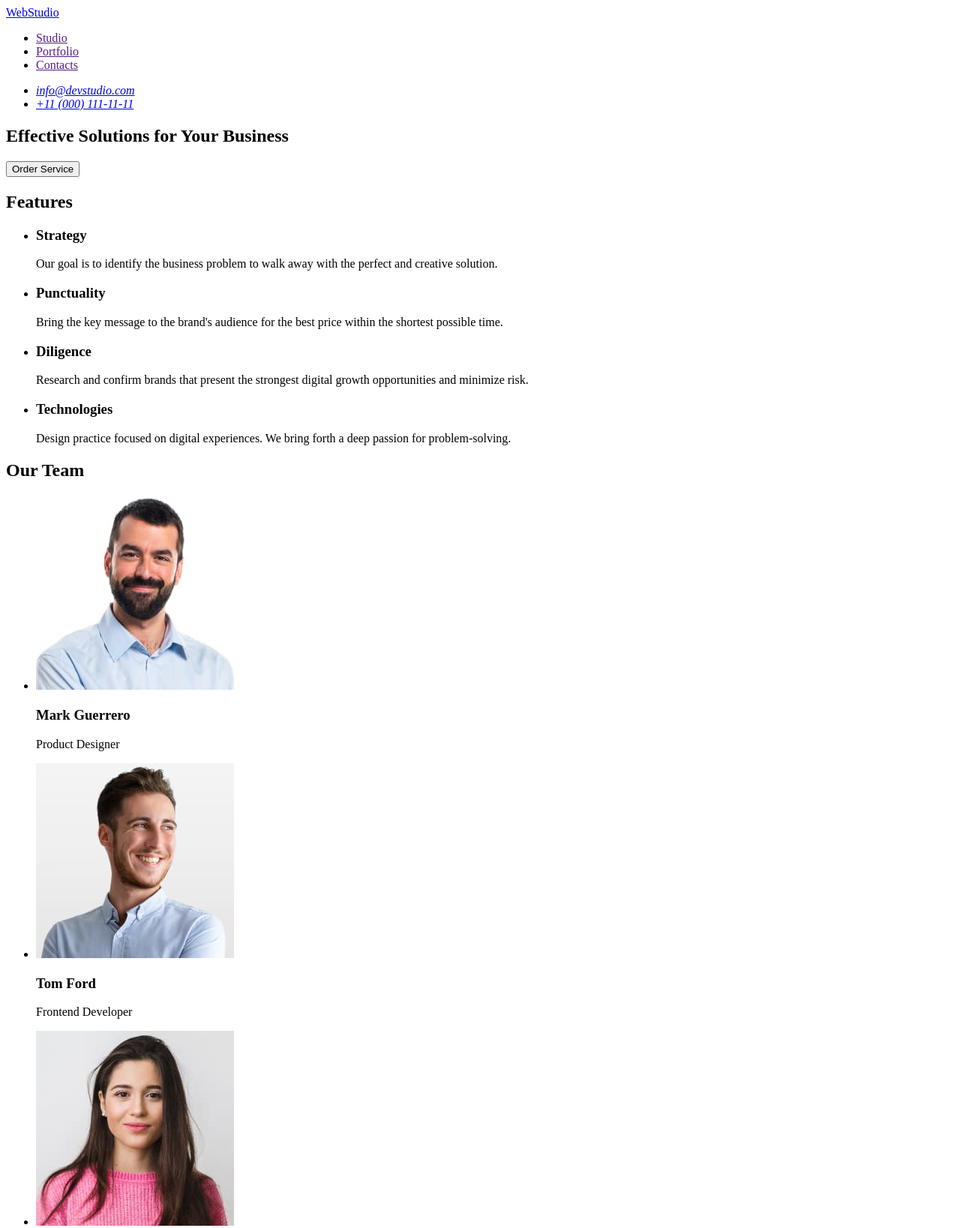
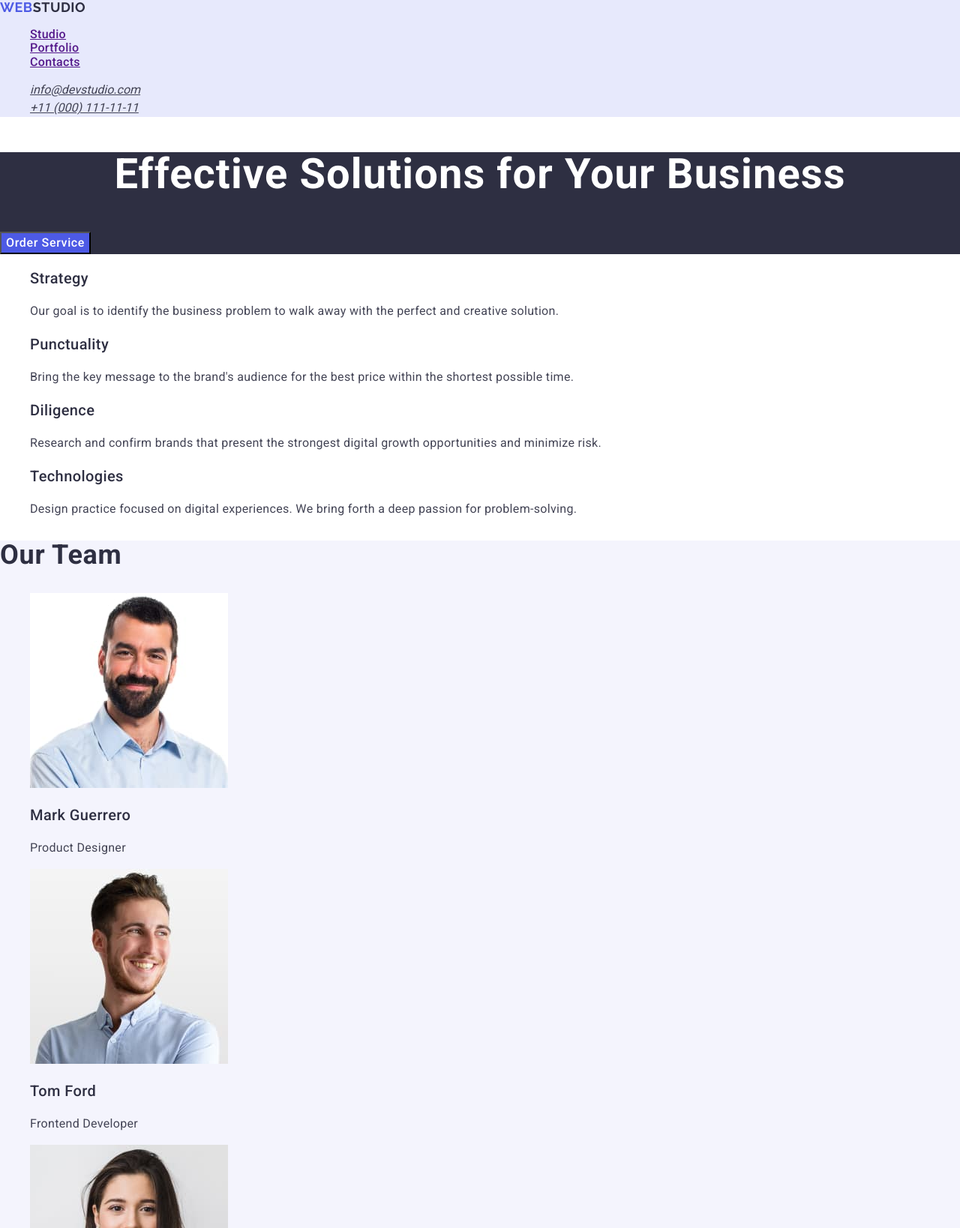
Before and after one commit to YaroslavMatiash/goit-markup-hw-02, a plain HTML site: page index.html in a window 1280 px wide. Shown: the top 1638 px of the page at 75% size. Drawn offline with nearby package versions, Linux system fonts and the light colour scheme.

Commit message:
update(1)

```diff
--- /dev/null
+++ b/css/styles.css
@@ -0,0 +1,203 @@
+/* Header */
+.page-header {
+   background-color:#E7E9FC;
+}
+
+.page-nav {
+   font-family: Roboto;
+   font-size: 16px;
+   font-weight: 500;
+   line-height: 1,5;
+   letter-spacing: 0.32px;
+   text-decoration: none;
+   list-style-type: none;
+   color: #2E2F42;
+}
+
+.page-nav .link:hover,
+.page-nav .link:focus {
+   color: #404BBF
+}
+
+.link-list {
+   text-decoration: none;
+   list-style-type: none;
+}
+
+.logo {
+   font-family: Raleway, sans-serif;
+   font-size: 18px;
+   font-weight: 700;
+   line-height: 1.16;
+   letter-spacing: 0.54px;
+   text-transform: uppercase;
+   color: #2E2F42;
+   text-decoration: none;
+}
+
+.logo-beginning {
+   color: #4D5AE5;
+}
+
+.contacts-list {
+   text-decoration: none;
+   list-style-type: none;
+}
+
+.contacts-link {
+   font-size: 16px;
+   line-height: 24px;
+   letter-spacing: 1.5;
+   color: #434455;
+}
+
+.contacts-link:hover,
+.contacts-link:focus {
+   color: #404BBF;
+}
+
+/* Body */
+body {
+   font-family: Roboto, sans-serif;
+   font-size: 16px;
+   background-color: #fff;
+   color: #434455;
+}
+
+/* Page title */
+.title-background {
+   background-color: #2E2F42;
+}
+
+.page-title {
+   font-size: 56px;
+   font-weight: 700;
+   line-height: 1.07;
+   letter-spacing: 1.12px;
+   color: #FFFFFF;
+   text-align: center;
+}
+
+.page-button {
+   background-color: #4D5AE5;
+   color: #FFFFFF;
+   cursor: pointer;
+   font-family: inherit;
+   font-weight: 500;
+   line-height: 1.5;
+   letter-spacing: 0.64px;
+}
+
+.page-button:hover {
+   background-color: #404BBF;
+}
+
+/* Features */
+.features-section-title {
+   display: none;
+}
+
+.feature-list {
+   text-decoration: none;
+   list-style-type: none;
+}
+
+.feature-list-title {
+   font-size: 20px;
+   font-weight: 500;
+   line-height: 1.2;
+   letter-spacing: 0.4px;
+   color: #2E2F42;
+}
+
+.feature-list .text {
+   line-height: 1.5;
+   letter-spacing: 0.32px;
+}
+
+/* Team */
+.team-section {
+   background-color: #F4F4FD;
+}
+
+.team-section-title {
+   font-size: 36px;
+   font-weight: 700;
+   line-height: 1.11;
+   letter-spacing: 0.72px;
+   text-transform: capitalize;
+   color: #2E2F42;
+}
+
+.team-list {
+   text-decoration: none;
+   list-style-type: none;
+}
+
+.team-list-title {
+   font-size: 20px;
+   font-weight: 500;
+   line-height: 1.2;
+   letter-spacing: 0.4px;
+   color: #2E2F42;
+}
+
+.team-list .text {
+   line-height: 1.5;
+   letter-spacing: 0.32px;
+}
+
+/* Portfolio */
+.portfolio-section-title {
+   font-size: 36px;
+   font-weight: 700;
+   line-height: 1.11;
+   letter-spacing: 0.72px;
+   text-transform: capitalize;
+   color: #2E2F42;
+}
+
+.portfolio-list {
+   text-decoration: none;
+   list-style-type: none;
+}
+
+.portfolio-list-title {
+   font-size: 20px;
+   font-weight: 500;
+   line-height: 1.2;
+   letter-spacing: 0.4px;
+   color: #2E2F42;
+}
+
+.portfolio-list .text {
+   line-height: 1.5;
+   letter-spacing: 0.32px;
+}
+
+/* Footer */
+.page-footer {
+   background-color: #2E2F42;
+}
+
+.logo-footer {
+   font-family: Raleway, sans-serif;
+   font-size: 18px;
+   font-weight: 700;
+   line-height: 1.16;
+   letter-spacing: 0.54px;
+   text-transform: uppercase;
+   color: #F4F4FD;
+   text-decoration: none;
+}
+
+.logo-footer-beginning {
+   color: #4D5AE5;
+}
+
+.footer-text {
+   font-size: 16px;
+   line-height: 1.5;
+   letter-spacing: 0.32px;
+   color: #F4F4FD;
+}
--- a/index.html
+++ b/index.html
@@ -3,106 +3,160 @@
 <head>
    <meta charset="UTF-8">
    <meta name="viewport" content="width=device-width, initial-scale=1.0">
-   <title>Document</title>
+   <title>WebStudio</title>
+   <link rel="preconnect" href="https://fonts.googleapis.com">
+   <link rel="preconnect" href="https://fonts.gstatic.com" crossorigin>
+   <link href="https://fonts.googleapis.com/css2?family=Raleway:wght@700&family=Roboto:wght@400;500;700&display=swap"
+      rel="stylesheet">
+   <link rel="stylesheet" href="https://cdn.jsdelivr.net/npm/modern-normalize@2.0.0/modern-normalize.min.css">
+   <link rel="stylesheet" href="./css/styles.css">
 </head>
 <body>
-   <header>
+   <header class="page-header">
 
-      <nav>
-      <a href="./index.html">WebStudio</a>
-         <ul>
-            <li><a href="">Studio</a></li>
-            <li><a href="">Portfolio</a></li>
-            <li><a href="">Contacts</a></li>
+      <nav class="page-nav">
+      <a href="./index.html" class="logo"><span class="logo-beginning">WEb</span>Studio</a>
+         <ul class="link-list">
+            <li><a href="" class="link">Studio</a></li>
+            <li><a href="" class="link">Portfolio</a></li>
+            <li><a href="" class="link">Contacts</a></li>
          </ul>
       </nav>
 
-      <address>
-         <ul>
+      <address class="contacts">
+         <ul class="contacts-list">
             <li>
-               <a href="mailto:info@devstudio.com">info@devstudio.com</a>
+               <a href="mailto:info@devstudio.com" class="contacts-link">info@devstudio.com</a>
             </li>
-         <li>
-               <a href="tel:+110001111111">+11 (000) 111-11-11</a>
-         </li>
+            <li class="contacts-list">
+               <a href="tel:+110001111111" class="contacts-link">+11 (000) 111-11-11</a>
+            </li>
          </ul>
       </address>
 
    </header>
 
    <main>
-      <section>
 
-         <h1>Effective Solutions for Your Business</h1>
+      <!-- Page title -->
+      <section class="title-background">
 
-         <button type="button">Order Service</button>
+         <h1 class="page-title">Effective Solutions for Your Business</h1>
+
+         <button type="button" class="page-button">Order Service</button>
 
       </section>
 
-      <section>
+      <!-- Features -->
+      <section class="section">
 
-         <h2>Features</h2>
+         <h2 class="features-section-title">Features</h2>
 
-         <ul>
+         <ul class="feature-list">
             <li>
-               <h3>Strategy</h3>
-               <p>Our goal is to identify the business problem to walk away with the perfect and creative solution.</p>
+               <h3 class="feature-list-title">Strategy</h3>
+               <p class="text">Our goal is to identify the business problem to walk away with the perfect and creative solution.</p>
             </li>
 
             <li>
-               <h3>Punctuality</h3>
-               <p>Bring the key message to the brand's audience for the best price within the shortest possible time.</p>
+               <h3 class="feature-list-title">Punctuality</h3>
+               <p class="text">Bring the key message to the brand's audience for the best price within the shortest possible time.</p>
             </li>
 
             <li>
-               <h3>Diligence</h3>
-               <p>Research and confirm brands that present the strongest digital growth opportunities and minimize risk.</p>
+               <h3 class="feature-list-title">Diligence</h3>
+               <p class="text">Research and confirm brands that present the strongest digital growth opportunities and minimize risk.</p>
             </li>
 
             <li>
-               <h3>Technologies</h3>
-               <p>Design practice focused on digital experiences. We bring forth a deep passion for problem-solving.</p>
+               <h3 class="feature-list-title">Technologies</h3>
+               <p class="text">Design practice focused on digital experiences. We bring forth a deep passion for problem-solving.</p>
             </li>
             </ul>
 
       </section>
 
-      <section>
+      <!-- Team -->
+      <section class="team-section">
 
-         <h2>Our Team</h2>
-         <ul>
-            <li>
-               <img src="./images/mark.jpg" alt="Mark Guerrero" width="264" height="260">
-               <h3>Mark Guerrero</h3>
-               <p>Product Designer</p>
+         <h2 class="team-section-title">Our Team</h2>
+         <ul class="team-list">
+            <li class="team-list-item">
+               <img src="./images/mark.jpg" alt="Mark Guerrero" width="264" height="260" class="team-photo">
+               <h3 class="team-list-title">Mark Guerrero</h3>
+               <p class="text">Product Designer</p>
             </li>
 
-            <li>
-               <img src="./images/tom.jpg" alt="Tom Ford" width="264" height="260">
-               <h3>Tom Ford</h3>
-               <p>Frontend Developer</p>
+            <li class="team-list-item">
+               <img src="./images/tom.jpg" alt="Tom Ford" width="264" height="260" class="team-photo">
+               <h3 class="team-list-title">Tom Ford</h3>
+               <p class="text">Frontend Developer</p>
             </li>
 
-            <li>
-               <img src="./images/camila.jpg" alt="Camila Garcia" width="264" height="260">
-               <h3>Camila Garcia</h3>
-               <p>Marketing</p>
+            <li class="team-list-item">
+               <img src="./images/camila.jpg" alt="Camila Garcia" width="264" height="260" class="team-photo">
+               <h3 class="team-list-title">Camila Garcia</h3>
+               <p class="text">Marketing</p>
             </li>
 
-            <li>
-               <img src="./images/daniel.jpg" alt="Daniel Wilson" width="264" height="260">
-               <h3>Daniel Wilson</h3>
-               <p>UI Designer</p>
+            <li class="team-list-item">
+               <img src="./images/daniel.jpg" alt="Daniel Wilson" width="264" height="260" class="team-photo">
+               <h3 class="team-list-title">Daniel Wilson</h3>
+               <p class="text">UI Designer</p>
             </li>
          </ul>
       </section>
 
+      <!-- Portfolio -->
+      <section class="section">
+
+         <h2 class="portfolio-section-title">Our Portfolio</h2>
+
+            <ul class="portfolio-list">
+               <li class="portfolio-list-item">
+                  <img src="./images/banking-app.jpg" alt="banking-app" width="360" height="300" class="portfolio-photo">
+                  <h3 class="portfolio-list-title">Banking App</h3>
+                  <p class="text">App</p>
+               </li>
+
+               <li class="portfolio-list-item">
+                  <img src="./images/cashless-payment.jpg" alt="cashless-payment" width="360" height="300" class="portfolio-photo">
+                  <h3 class="portfolio-list-title">Cashless Payment</h3>
+                  <p class="text">Marketing</p>
+               </li>
+
+               <li class="portfolio-list-item">
+                  <img src="./images/meditation-app.jpg" alt="meditation-app" width="360" height="300" class="portfolio-photo">
+                  <h3 class="portfolio-list-title">Meditaion App</h3>
+                  <p class="text">App</p>
+               </li>
+
+               <li class="portfolio-list-item">
+                  <img src="./images/taxi-service.jpg" alt="taxi-service" width="360" height="300" class="portfolio-photo">
+                  <h3 class="portfolio-list-title">Taxi Service</h3>
+                  <p class="text">Marketing</p>
+               </li>
+
+               <li class="portfolio-list-item">
+                  <img src="./images/screen-illustrations.jpg" alt="screen-illustrations" width="360" height="300" class="portfolio-photo">
+                  <h3 class="portfolio-list-title">Screen Illustrations</h3>
+                  <p class="text">Design</p>
+               </li>
+
+               <li class="portfolio-list-item">
+                  <img src="./images/online-courses.jpg" alt="online-courses" width="360" height="300" class="portfolio-photo">
+                  <h3 class="portfolio-list-title">Online Courses</h3>
+                  <p class="text">Marketing</p>
+               </li>
+            </ul>
+      </section>
+
    </main>
 
-   <footer>
+   <footer class="page-footer">
 
-      <a href="./index.html">WebStudio</a>
-      <p>Increase the flow of customers and sales for your business with digital marketing & growth solutions.</p>
+      <a href="./index.html" class="logo-footer"><span class="logo-footer-beginning">WEb</span>Studio</a>
+      <p class="footer-text">Increase the flow of customers and sales for your business with digital marketing & growth solutions.</p>
 
    </footer>
 </body>
```
Also changed, not shown: images/banking-app.jpg (added), images/cashless-payment.jpg (added), images/meditation-app.jpg (added), images/online-courses.jpg (added), images/screen-illustrations.jpg (added), images/taxi-service.jpg (added).
